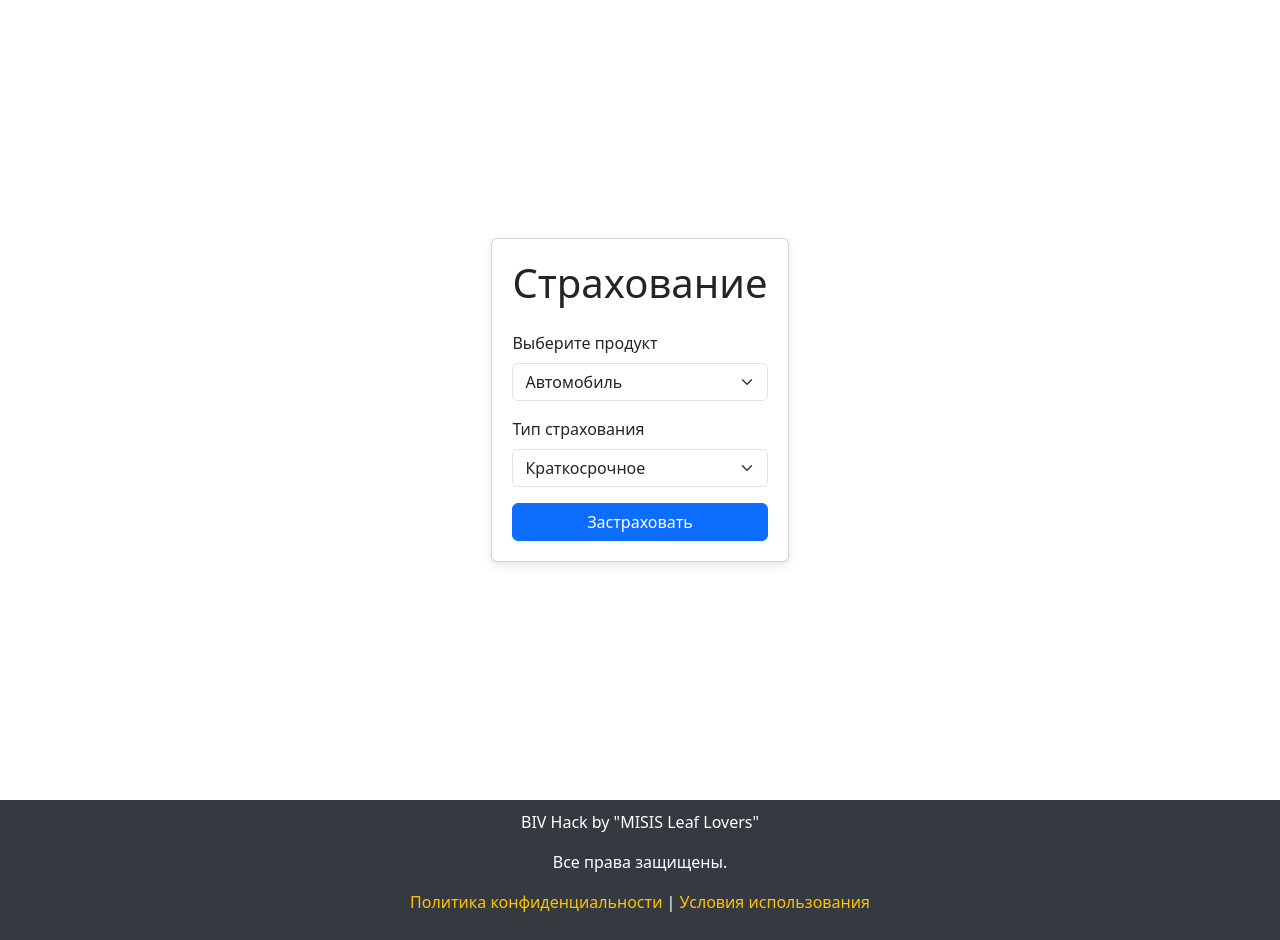
After one commit to BUSH222/bivhack, a Flask app: page /main_page in a window 1280 px wide. The commit adds this page. Run offline with Flask 3, Linux system fonts and the light colour scheme.

```diff
--- /dev/null
+++ b/Frontend/static/styles/main.css
@@ -0,0 +1,40 @@
+body {
+    font-family: Arial, sans-serif;
+    background-color: #f8f9fa;
+    margin: 0;
+    padding: 0;
+}
+.main-container {
+    display: flex;
+    justify-content: center;
+    align-items: center;
+    height: 100vh;
+}
+.card {
+    padding: 20px;
+    border-radius: 10px;
+    box-shadow: 0 4px 8px rgba(0, 0, 0, 0.1);
+}
+.btn-primary {
+    background-color: #007bff;
+    border: none;
+    padding: 10px 20px;
+    font-size: 16px;
+}
+.btn-primary:hover {
+    background-color: #0056b3;
+}
+
+footer {
+    background-color: #343a40;
+    color: white;
+    padding: 10px 0;
+    text-align: center;
+}
+footer a {
+    color: #ffc107;
+    text-decoration: none;
+}
+footer a:hover {
+    text-decoration: underline;
+}
--- /dev/null
+++ b/Frontend/templates/main.html
@@ -0,0 +1,48 @@
+<!DOCTYPE html>
+<html lang="eng">
+<head>
+    <meta charset="UTF-8">
+    <meta name="viewport" content="width=device-width, initial-scale=1.0">
+    <title>Страхование</title>
+    <link rel="stylesheet" href="/Frontend/static/styles/main.css">
+
+    <link href="https://cdn.jsdelivr.net/npm/bootstrap@5.3.0-alpha1/dist/css/bootstrap.min.css" rel="stylesheet">
+    <script src="https://cdn.jsdelivr.net/npm/bootstrap@5.3.0-alpha1/dist/js/bootstrap.bundle.min.js"></script>
+</head>
+<body>
+    <div class="main-container">
+        <div class="card">
+            <h1 class="text-center mb-4">Страхование</h1>
+            <form>
+                <div class="mb-3">
+                    <label for="productSelect" class="form-label">Выберите продукт</label>
+                    <select class="form-select" id="productSelect" required>
+                        <option selected>Автомобиль</option>
+                        <option>Дом</option>
+                        <option>Жизнь</option>
+                        <option>Здоровье</option>
+                    </select>
+                </div>
+                <div class="mb-3">
+                    <label for="insuranceTypeSelect" class="form-label">Тип страхования</label>
+                    <select class="form-select" id="insuranceTypeSelect" required>
+                        <option selected>Краткосрочное</option>
+                        <option>Долгосрочное</option>
+                        <option>Полное</option>
+                        <option>Минимальное</option>
+                    </select>
+                </div>
+                <button type="submit" class="btn btn-primary w-100">Застраховать</button>
+            </form>
+        </div>
+    </div>
+
+    <footer>
+        <div class="container">
+            <p>BIV Hack by "MISIS Leaf Lovers"</p>
+            <p>Все права защищены.</p>
+            <p><a href="#">Политика конфиденциальности</a> | <a href="#">Условия использования</a></p>
+        </div>
+    </footer>
+</body>
+</html>
--- a/main.py
+++ b/main.py
@@ -13,6 +13,10 @@ def login():
 def register():
     return render_template("register.html")
 
+@app.route('/main_page')
+def main():
+    return render_template("main.html")
+
 
 if __name__ == '__main__':
     app.run(host='localhost', port=5000, debug=True)
```
Also changed, not shown: Frontend/static/scripts/index.js (+11 -0 lines), Frontend/static/styles/index.css (+52 -3 lines), Frontend/templates/index.html (+34 -14 lines), Frontend/templates/test.html (added, +30 -0 lines).
